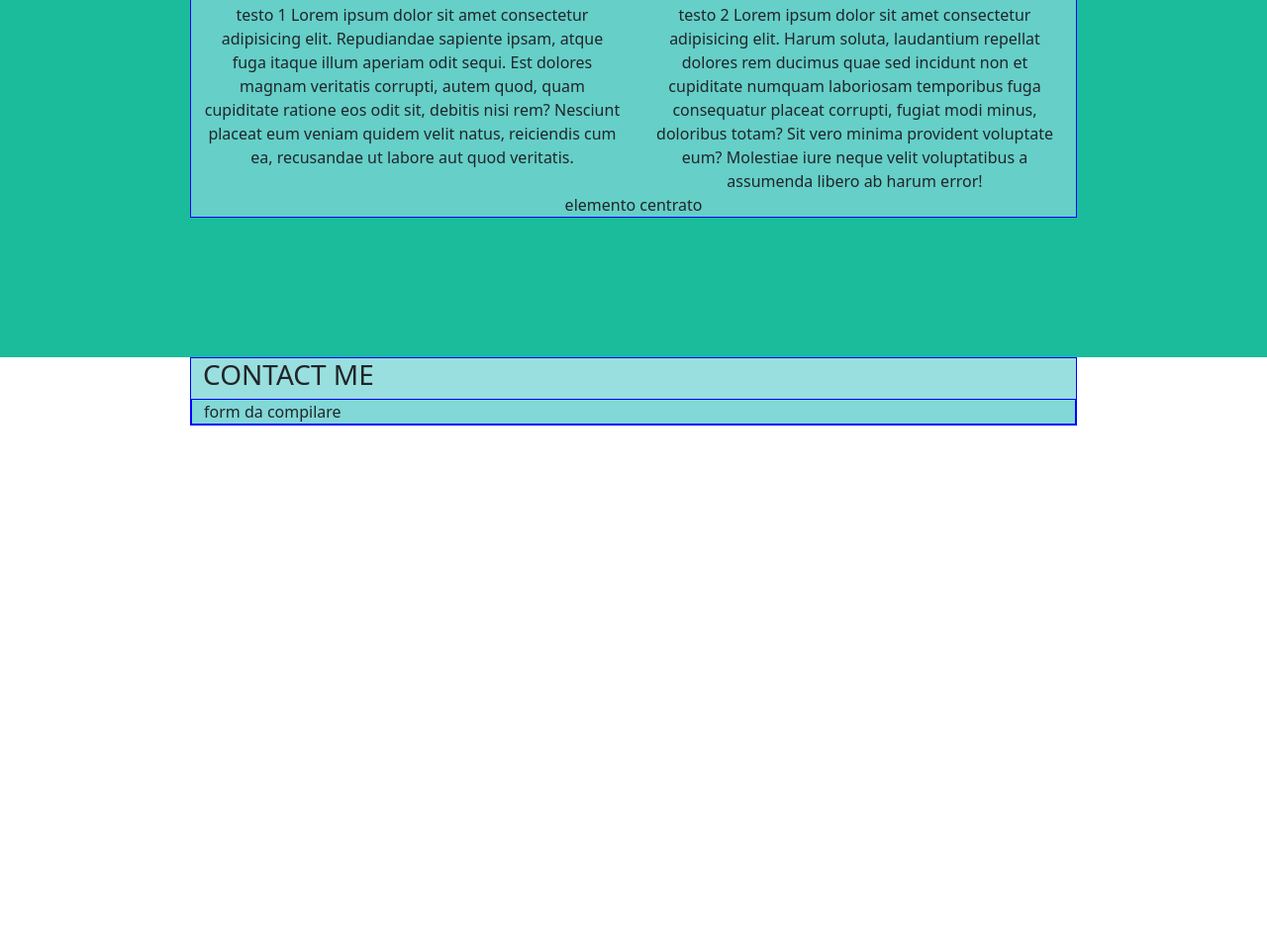
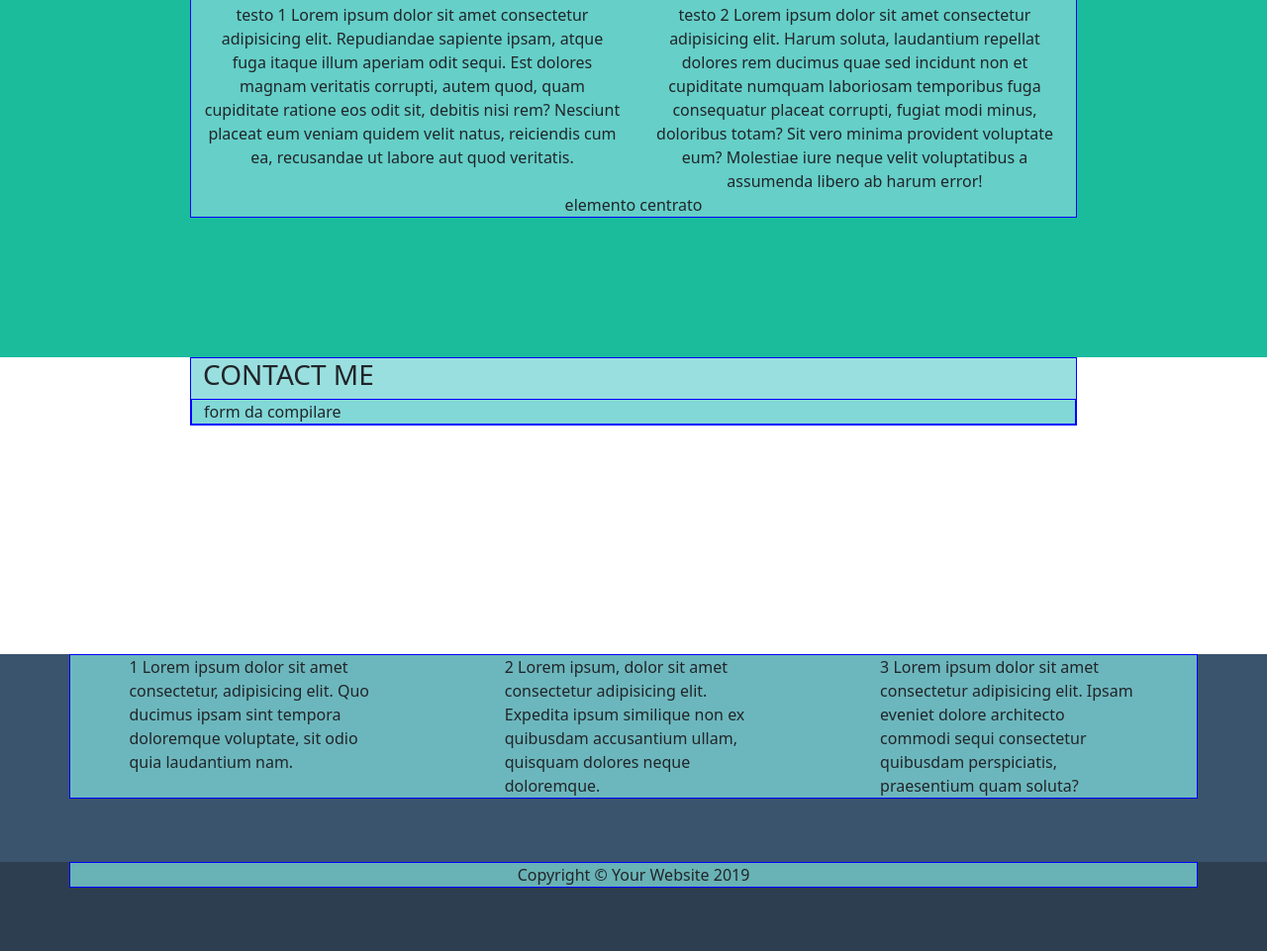
Before and after one commit to saracassandra7/html-css-bootstrap-freelancer, a plain HTML site: page index.html in a window 1280 px wide. Shown: the part 943-1904 px from the top of the page at 99% size. Before the commit the page ends 1604 px from the top, so only its background shows below. Drawn offline with nearby package versions, Linux system fonts and the light colour scheme.

Commit message:
[add] footer

```diff
--- a/css/style.css
+++ b/css/style.css
@@ -59,3 +59,19 @@ main .about{
 main .contact-me{
   height: 300px; /*da togliere*/
 }
+
+/*footer*/
+footer{
+  height: 300px;
+}
+
+/*footer-top*/
+footer .footer-top{
+  height: 70%;
+  background-color: #3a546d;
+}
+
+footer .footer-bottom{
+  height: 30%;
+  background-color: #2c3e50;
+}
--- a/index.html
+++ b/index.html
@@ -69,12 +69,32 @@
           <div class="row">
             <div class="col">form da compilare</div>
           </div>
-
         </div>
       </div>
     </section>
 
+  </main>
 
-  </main>
+  <!-- footer -->
+  <footer>
+    <!-- footer top -->
+    <div class="footer-top">
+      <div class="container">
+        <div class="row justify-content-center">
+          <div class="col-12 col-md-3">1 Lorem ipsum dolor sit amet consectetur, adipisicing elit. Quo ducimus ipsam sint tempora doloremque voluptate, sit odio quia laudantium nam.</div>
+          <div class="col-12 col-md-3 offset-md-1">2 Lorem ipsum, dolor sit amet consectetur adipisicing elit. Expedita ipsum similique non ex quibusdam accusantium ullam, quisquam dolores neque doloremque.</div>
+          <div class="col-12 col-md-3 offset-md-1">3 Lorem ipsum dolor sit amet consectetur adipisicing elit. Ipsam eveniet dolore architecto commodi sequi consectetur quibusdam perspiciatis, praesentium quam soluta?</div>
+        </div>
+      </div>
+    </div>
+    <!-- footer bottom -->
+    <div class="footer-bottom">
+      <div class="container text-center">
+        <div class="row">
+          <div class="col-12">Copyright &copy; Your Website 2019</div>
+        </div>
+      </div>
+    </div>
+  </footer>
 </body>
 </html>
```
